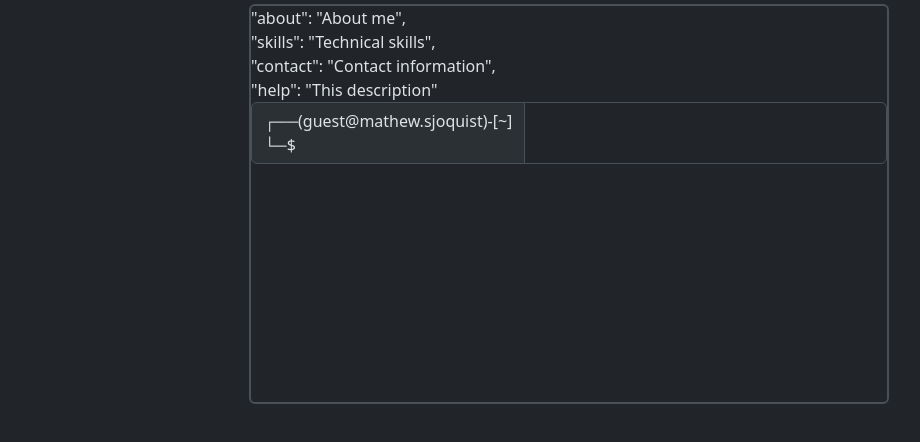
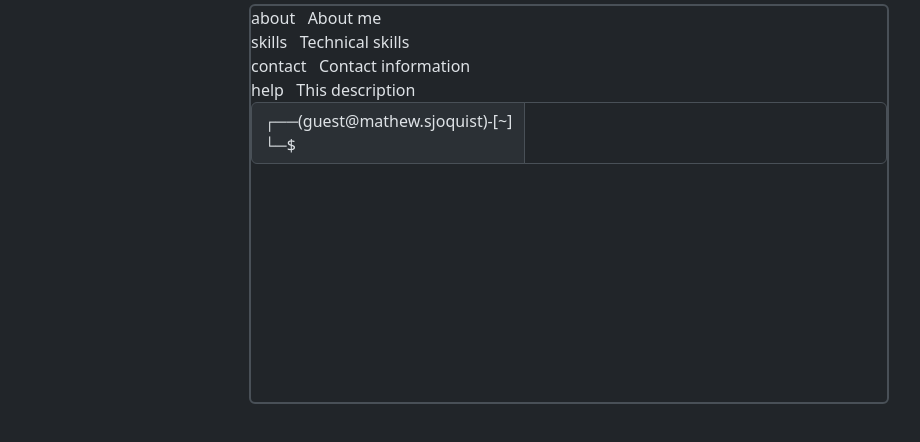
Before and after one commit to seatwiggy/seatwiggy.github.io, a plain HTML site: page index.html in a window 1280 px wide. Shown: the part 154-596 px from the top of the page, without its empty margins (71-991 px from the left). Drawn offline with nearby package versions, Linux system fonts and the light colour scheme.

Commit message:
improved help

```diff
--- a/index.html
+++ b/index.html
@@ -44,10 +44,10 @@
     <div class="d-flex justify-content-center">
         <div class="border border-2 rounded overflow-y-scroll" id="console">
             <div id="output">
-                "about": "About me", <br>
-                "skills": "Technical skills", <br>
-                "contact": "Contact information", <br>
-                "help": "This description"
+                about &nbsp; About me<br />
+                skills &nbsp; Technical skills<br />
+                contact &nbsp; Contact information<br />
+                help &nbsp; This description
             </div>
             <div class="input-group">
                 <span class="input-group-text text-start">
--- a/scripts/script.js
+++ b/scripts/script.js
@@ -13,7 +13,11 @@ function runCommand(event) {
     input = input.toLowerCase().split(/\s+/);
 
     elements.output.innerHTML += `<p>${input}</p>`;
-    elements.output.innerHTML += `<p>${commands[input[0]]}</p>`;
+    if (commands[input[0]] === undefined) {
+        elements.output.innerHTML += `<p>Command "${input[0]}" not found. Type "help" for a list of commands.</p>`;
+    } else {
+        elements.output.innerHTML += `<p>${commands[input[0]]}</p>`;
+    }
 }
 
 const commands = {
@@ -33,10 +37,8 @@ const commands = {
         "indeed": "https://profile.indeed.com/p/mathews-kyl8pg9",<br />
         "linkedin": "https://www.linkedin.com/in/mathew-sjoquist-8558bb299",<br />
     }`,
-    "help": `{<br />
-        "about": "About me",<br />
-        "skills": "Technical skills",<br />
-        "contact": "Contact information",<br />
-        "help": "This description",<br />
-    }`,
+    "help": `about &nbsp; About me<br />
+        skills &nbsp; Technical skills<br />
+        contact &nbsp; Contact information<br />
+        help &nbsp; This description`,
 };
```
